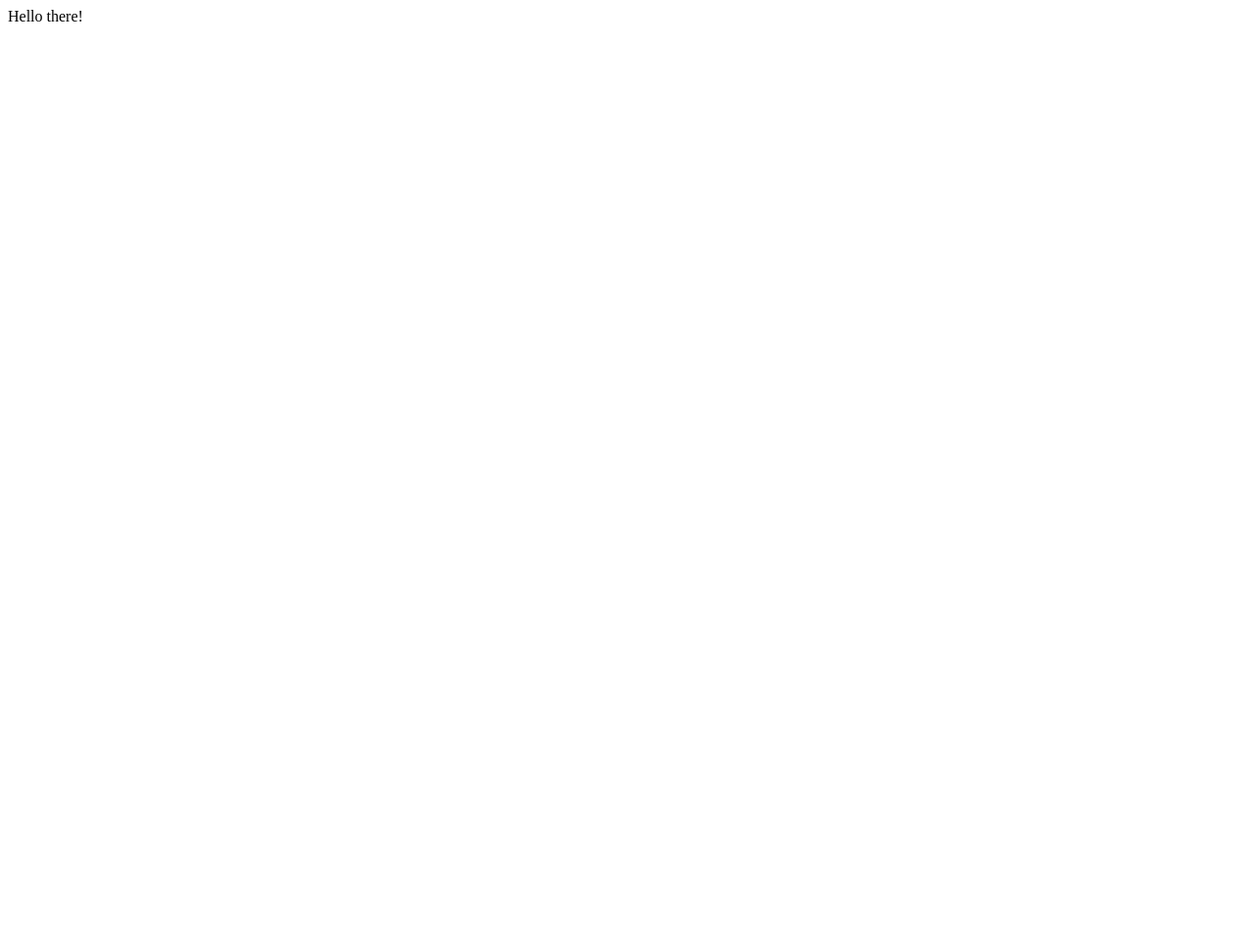
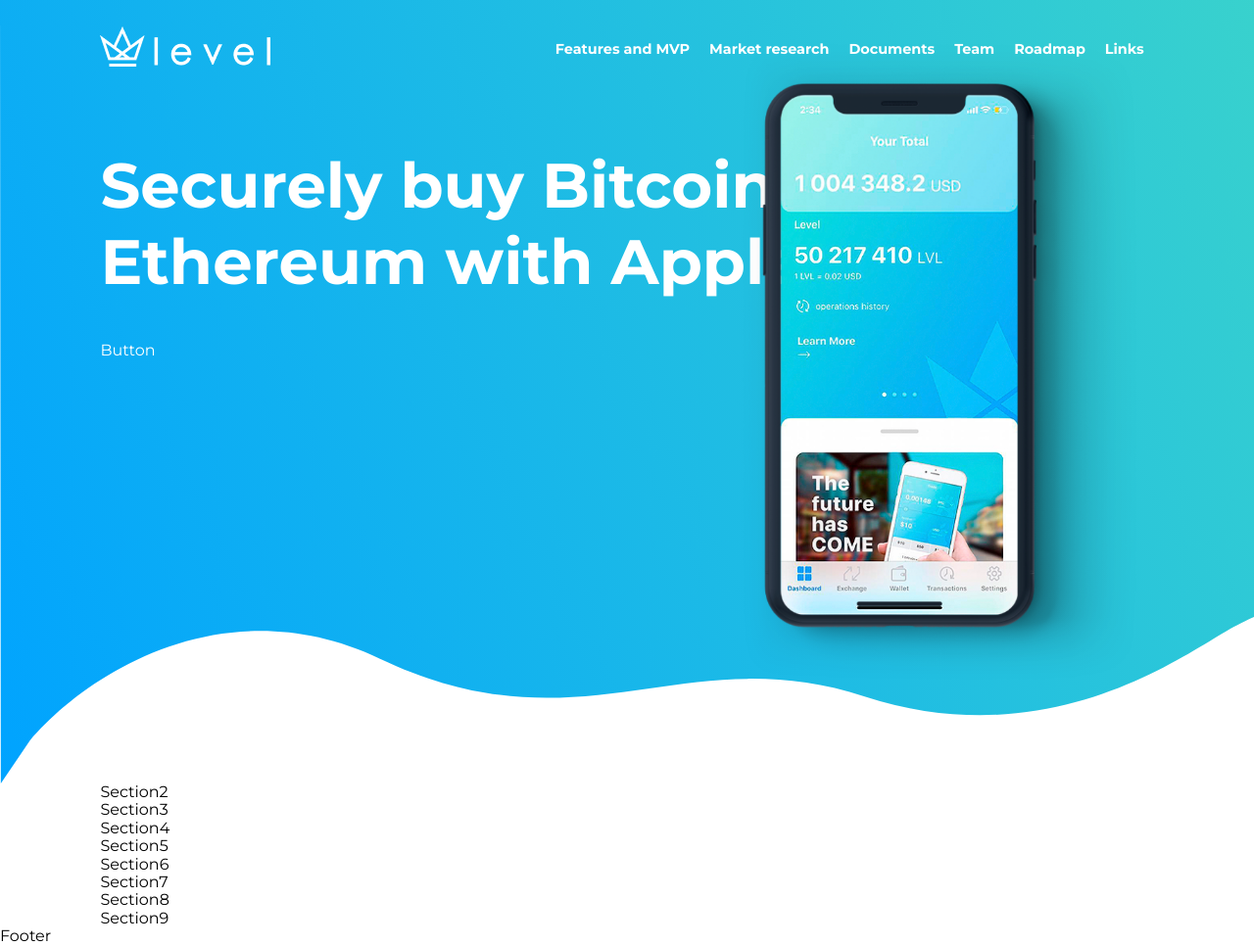
Before and after one commit to RomanBorodatov/levelapp, a website: page src/index.html in a window 1280 px wide. Shown: the whole page at 98% size. Before the commit the page ends 800 px from the top, so only its background shows below. Drawn offline with nearby package versions, Linux system fonts and the light colour scheme; files that its build step writes are made by us from their sources.

Commit message:
first section base

```diff
--- a/src/index.html
+++ b/src/index.html
@@ -5,8 +5,45 @@
     <meta name="viewport" content="width=device-width, initial-scale=1.0">
     <meta http-equiv="X-UA-Compatible" content="ie=edge">
     <title>LevelApp</title>
+
+    <link href="https://fonts.googleapis.com/css?family=Montserrat:400,700" rel="stylesheet">
+    <link rel="stylesheet" href="./css/normalize.css">
+    <link rel="stylesheet" href="./css/skeleton.css">
+    <link rel="stylesheet" href="./css/main.css">
 </head>
 <body>
-    Hello there!
+    <header>
+        <div class="logo">
+            <img src="./img/logo.png" alt="logo">
+        </div>
+        <ul class="nav">
+            <li class="nav-item">Features and MVP</li>
+            <li class="nav-item">Market research</li>
+            <li class="nav-item">Documents</li>
+            <li class="nav-item">Team</li>
+            <li class="nav-item">Roadmap</li>
+            <li class="nav-item">Links</li>
+        </ul>
+    </header>
+    <section class="section-1">
+        <div class="row">
+            <div class="two-thirds column hero">
+                <h1>Securely buy Bitcoin and Ethereum with Apple Pay</h1>
+                <div>Button</div>
+            </div>
+            <div class="one-third column">
+                <img src="./img/iphone.png" alt="phone" class="phone">
+            </div>
+        </div>
+    </section>
+    <section>Section2</section>
+    <section>Section3</section>
+    <section>Section4</section>
+    <section>Section5</section>
+    <section>Section6</section>
+    <section>Section7</section>
+    <section>Section8</section>
+    <section>Section9</section>
+    <footer>Footer</footer>
 </body>
 </html>
--- /dev/null
+++ b/src/scss/main.scss
@@ -0,0 +1,83 @@
+html {
+    font-size: 12px;
+    @media (min-width: 800px) {
+        font-size: 14px;
+    }
+    @media (min-width: 1200px) {
+        font-size: 16px;
+    }
+}
+
+body {
+    width: 100%;
+    display: flex;
+    flex-direction: column;
+    overflow-x: hidden;
+    position: relative;
+
+    font-family: 'Montserrat', sans-serif;
+}
+
+header {
+    width: 100%;
+    height: 100px;
+    padding: 0 8%;
+    box-sizing: border-box;
+    background: transparent;
+
+    position: absolute;
+    z-index: 100;
+    display: flex;
+    justify-content: space-between;
+    align-items: center;
+}
+
+section {
+    width: 100%;
+    padding: 0 8%;
+    box-sizing: border-box;
+}
+
+.nav {
+    display: flex;
+    list-style: none;
+    justify-content: space-between;
+    align-items: center;
+    margin: 0;
+    color: #fff;
+
+    li {
+        margin: 0 10px;
+        font-style: normal;
+        font-weight: bold;
+        line-height: normal;
+        font-size: 0.9rem;
+    }
+}
+
+.section-1 {
+    height: 100vh;
+    position: relative;
+    padding-top: 100px;
+    background-image: url("../img/svg/section1_background.svg");
+    background-repeat: no-repeat;
+    background-size: cover;
+
+    .hero {
+        color: #fff;
+        margin-top: 50px;
+
+        h1 {
+            font-style: normal;
+            font-weight: bold;
+            line-height: normal;
+            font-size: 4rem;
+        }
+    };
+    .phone {
+        position: absolute;
+        max-width: 40%;
+        right: 8%;
+        top: 0;
+    }
+}
```
Also changed, not shown: src/img/andre-francois-mckenzie-557624-unsplash.jpg (added), src/img/chart.png (added), src/img/features/1.png (added), src/img/features/2.png (added), src/img/features/3.png (added), src/img/features/4.png (added), src/img/iphone.png (added), src/img/logo.png (added), src/img/partners/1.png (added), src/img/partners/2.png (added), src/img/partners/3.png (added), src/img/partners/4.png (added), src/img/partners/logo_rainier.png (added), src/img/svg/appstore_icon.svg (added), 1 more files.
